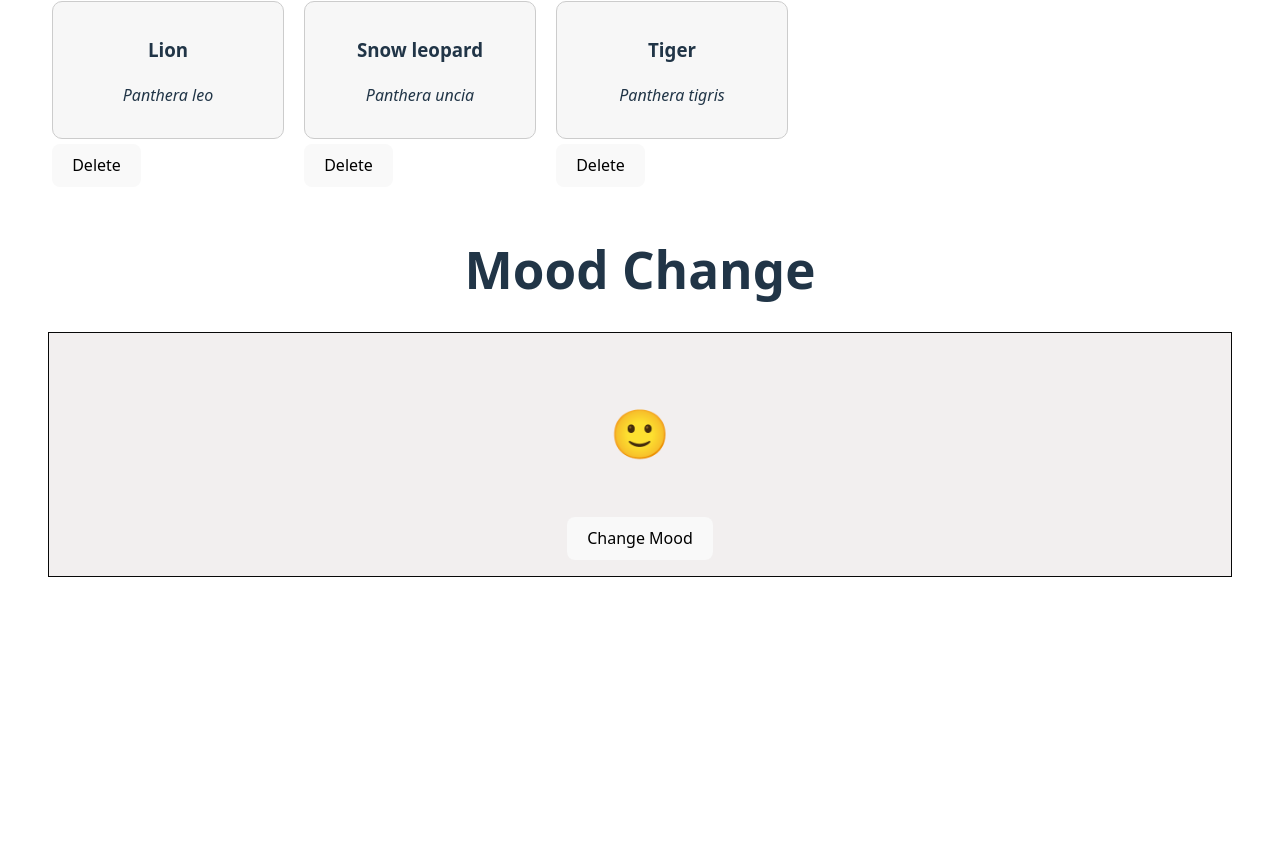
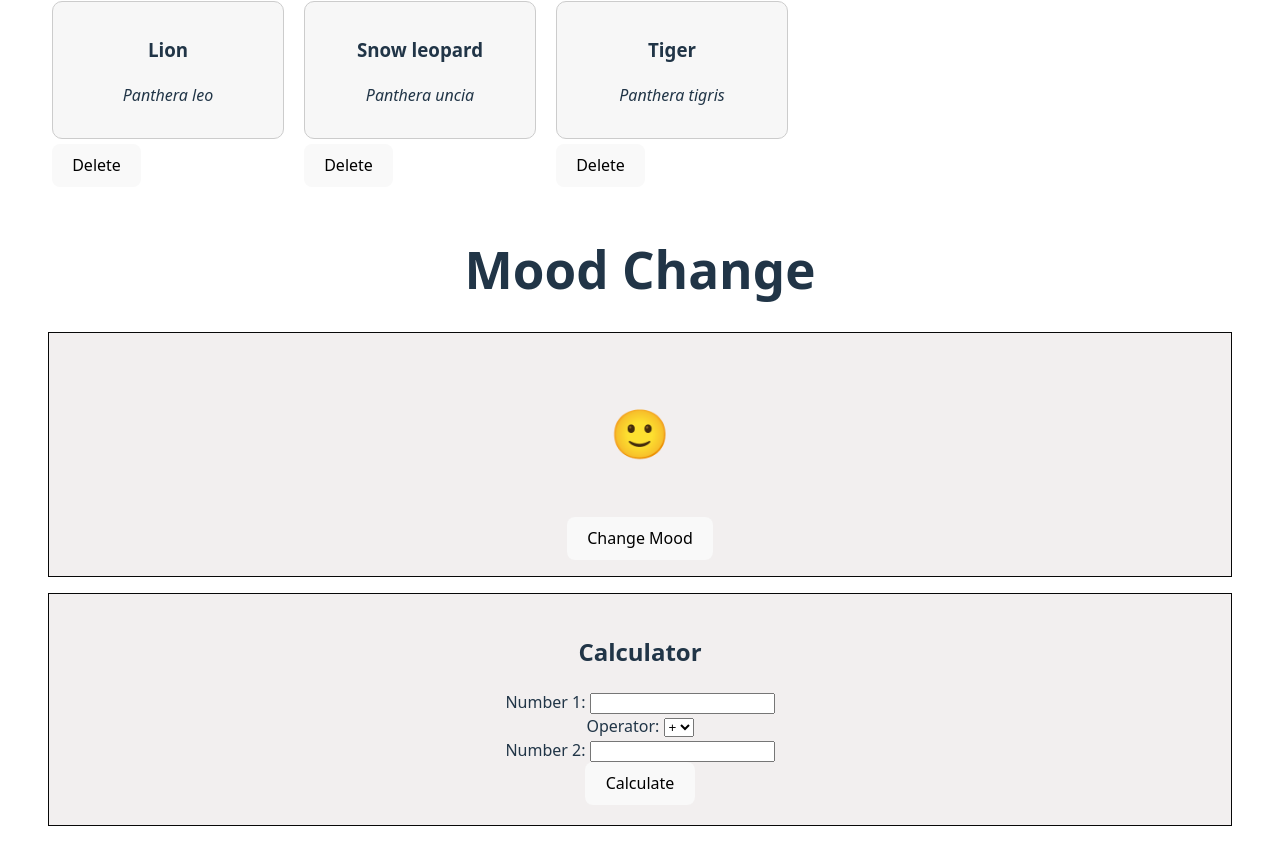
Before and after one commit to ljennings119/IOD2025, a React (Vite) app in the folder Module6/first-react-app/: page / in a window 1280 px wide. Shown: the part 914-1778 px from the top of the page. Before the commit the page ends 1539 px from the top, so only its background shows below. Built offline with nearby package versions, Linux system fonts and the light colour scheme.

Commit message:
Module 6 Lab 6 Completed

```diff
--- a/Module6/first-react-app/src/App.jsx
+++ b/Module6/first-react-app/src/App.jsx
@@ -19,6 +19,7 @@ import ExplodingBomb from './components/ExplodingBomb.jsx'
 import Greeting from "./components/Greeting"
 import BigCats from "./components/BigCats"
 import Emoji from './components/Emoji.jsx'
+import Calculator from './components/Calculator.jsx'
 
 
 // function ExampleComponent() {
@@ -163,6 +164,8 @@ message="Simple message with a fancy box applied via composition">
         <Emoji />
        </div>
 
+       <Calculator />
+
     </>
   )
 }
--- /dev/null
+++ b/Module6/first-react-app/src/components/Calculator.jsx
@@ -0,0 +1,79 @@
+import { useState } from "react";
+
+export default function Calculator() {
+  const [num1, setNum1] = useState("");
+  const [num2, setNum2] = useState("");
+  const [operator, setOperator] = useState("+");
+  const [result, setResult] = useState("");
+
+  function calculate() {
+    const n1 = parseFloat(num1);
+    const n2 = parseFloat(num2);
+
+    let answer;
+
+    switch (operator) {
+      case "+":
+        answer = n1 + n2;
+        break;
+      case "-":
+        answer = n1 - n2;
+        break;
+      case "*":
+        answer = n1 * n2;
+        break;
+      case "/":
+        answer = n1 / n2;
+        break;
+      default:
+        answer = "Error";
+    }
+
+    setResult(answer);
+  }
+
+  return (
+    <div className="componentBox" style={{ padding: "20px" }}>
+      <h2>Calculator</h2>
+
+      <div>
+        <label>Number 1: </label>
+        <input
+          type="number"
+          value={num1}
+          onChange={(e) => setNum1(e.target.value)}
+        />
+      </div>
+
+      <div>
+        <label>Operator: </label>
+        <select
+          value={operator}
+          onChange={(e) => setOperator(e.target.value)}
+        >
+          <option value="+">+</option>
+          <option value="-">−</option>
+          <option value="*">×</option>
+          <option value="/">÷</option>
+        </select>
+      </div>
+
+      <div>
+        <label>Number 2: </label>
+        <input
+          type="number"
+          value={num2}
+          onChange={(e) => setNum2(e.target.value)}
+        />
+      </div>
+
+      <button onClick={calculate}>Calculate</button>
+
+      {result !== "" && (
+        <h3 style={{ marginTop: "15px" }}>
+          Result: {result}
+        </h3>
+      )}
+    </div>
+  );
+}
```
